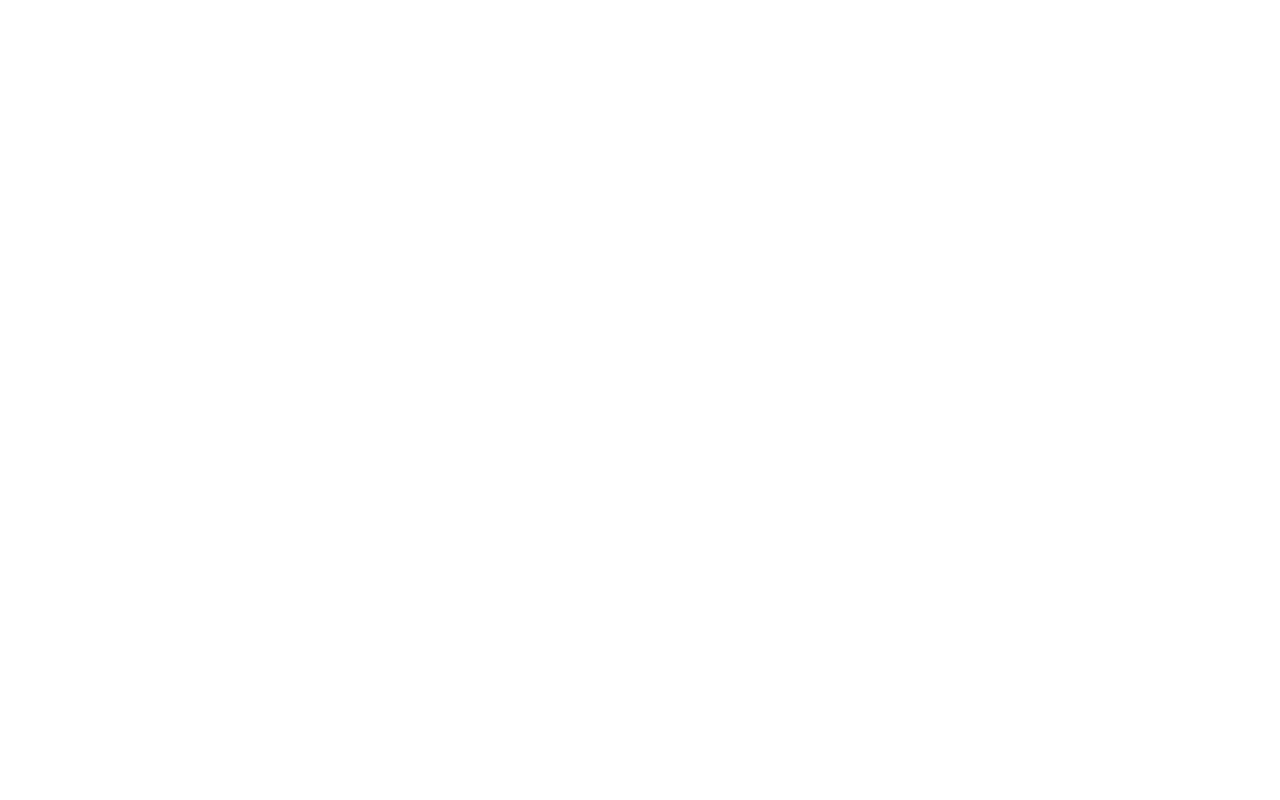
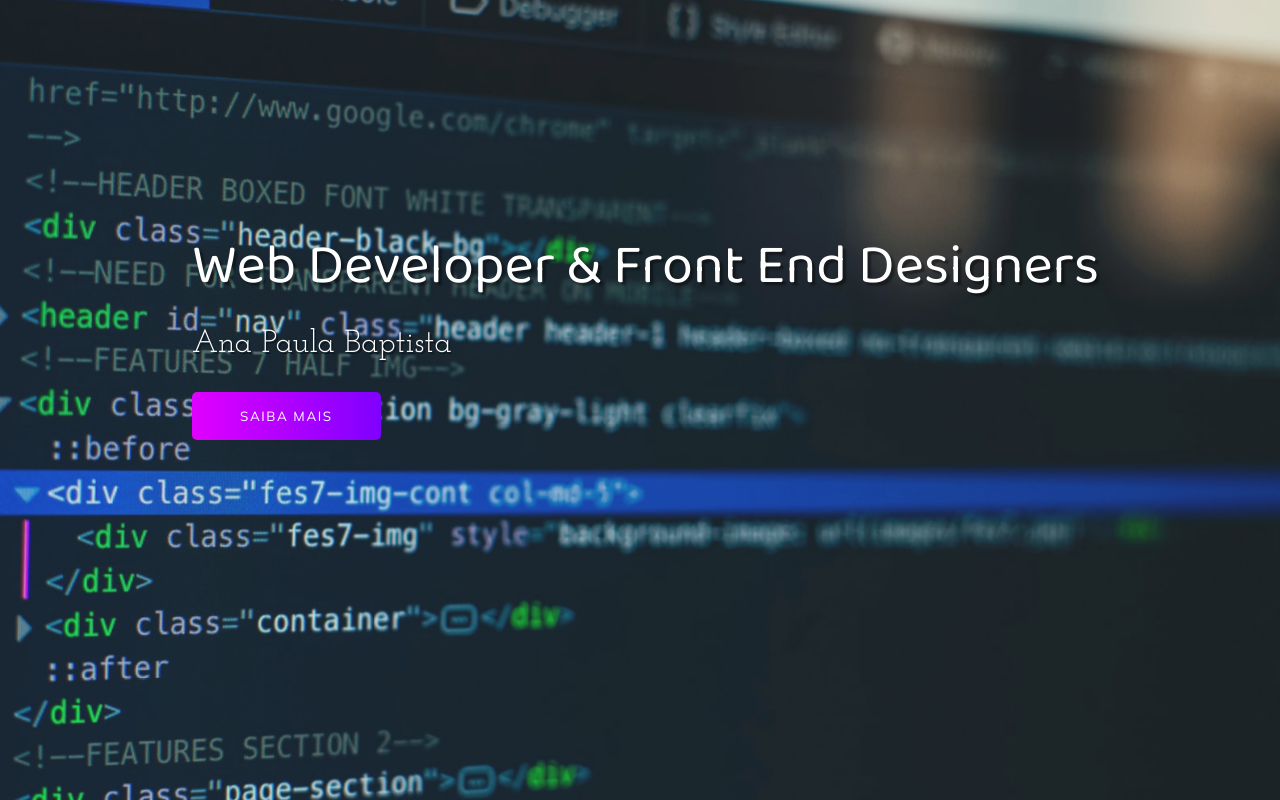
Before and after one commit to anapaulabds/portfoliodev, a plain HTML site: page index.html in a window 1280 px wide. Drawn offline with Linux system fonts and the light colour scheme.

Commit message:
:package: header

```diff
--- a/index.html
+++ b/index.html
@@ -1,13 +1,36 @@
 <!DOCTYPE html>
 <html lang="pt-br">
 <head>
-    <meta charset="UTF-8">
-    <meta http-equiv="X-UA-Compatible" content="IE=edge">
-    <meta name="viewport" content="width=device-width, initial-scale=1.0">
-    <link rel="stylesheet" href="style.css">
-    <title>Portfólio Dev</title>
+    <meta charset="UTF-8" />
+    <meta http-equiv="X-UA-Compatible" content="IE=edge" />
+    <meta name="viewport"              content="width=device-width, initial-scale=1.0" />
+
+  <link rel="stylesheet"       type="text/css"                  href="style.css" />
+
+  <link rel="apple-touch-icon" type="image/png" sizes="180x180" href="favicon/apple-touch-icon.png"/>
+  <link rel="icon"             type="image/png" sizes="32x32"   href="favicon/favicon-32x32.png"   />
+  <link rel="icon"             type="image/png" sizes="16x16"   href="favicon/favicon-16x16.png"   />
+  <link rel="manifest"                                          href="favicon/site.webmanifest"    />
+
+                                <title>Portfólio Dev</title>
+
 </head>
+
 <body>
+
+  <div class="container">
+      <header>
+          <div class="img-wrapper">
+              <img src="imagens/bg.jpg" alt="backgroundpicture" />
+          </div>
+
+          <div class="banner">
+              <h1>Web Developer & Front End Designers</h1>
+              <p>Ana Paula Baptista</p>
+              <button>Saiba Mais</button>
+          </div>
+      </header>
+  </div>
 
 </body>
 </html>
--- a/style.css
+++ b/style.css
@@ -1,3 +1,97 @@
 @import url('https://fonts.googleapis.com/css2?family=Baloo+Da+2:wght@400;500;600;700&family=Josefin+Slab:ital,wght@0,200;0,300;0,400;0,500;0,600;0,700;1,200;1,300&family=Mulish:ital,wght@0,200;0,300;0,400;1,200;1,300;1,400&display=swap');
 
 @import url("https://cdnjs.cloudflare.com/ajax/libs/font-awesome/5.15.2/css/all.min.css");
+
+* {
+    margin: 0;
+    padding: 0;
+}
+
+header {
+    width: 100%;
+    height: 100vh;
+    overflow: hidden;
+    position: relative;
+
+}
+
+.img-wrapper {
+    width: 100%;
+    height: 100%;
+    overflow: hidden;
+}
+
+.img-wrapper img {
+    width: 100%;
+    height: 100%;
+    object-fit: cover;
+    opacity: 0.9;
+    animation: zoom 25s ;
+}
+
+@keyframes zoom {
+    0% {
+        transform: scale(1.3);
+    }
+    100% {
+        transform: scale(1);
+    }
+}
+
+.banner {
+    position: absolute;
+    top: 30%;
+    left: 15%;
+}
+
+.banner h1 {
+    color: #ffffff;
+    font-size: 3.5rem;
+    font-family: "Baloo Da 2", serif;
+    font-weight: 200;
+    text-shadow: 0.2rem 0.2rem 2px rgba(0,0,0,.4);
+    line-height: 3.5rem;
+    margin-bottom: 2rem;
+    opacity: 0;
+    animation: moveBanner 1s 0.5s forwards;
+}
+
+.banner p {
+    font-family: "Josefin Slab", serif;
+    color: #ffffff;
+    font-size: 2rem;
+    text-shadow: .1rem .1rem  rgba(0,0,0,.4);
+    margin-bottom: 2rem;
+    opacity: 0;
+    animation: moveBanner 1s 0.7s forwards;
+}
+
+.banner button {
+    font-family: "Mulish", serif;
+    color: #fff;
+    text-transform: uppercase;
+    letter-spacing: .1rem;
+    background: #7F00FF;  /* fallback for old browsers */
+    background: -webkit-linear-gradient(to right, #E100FF, #7F00FF);  /* Chrome 10-25, Safari 5.1-6 */
+    background: linear-gradient(to right, #E100FF, #7F00FF); /* W3C, IE 10+/ Edge, Firefox 16+, Chrome 26+, Opera 12+, Safari 7+ */
+    padding: 1rem 3rem;
+    border: none;
+    border-radius: 5px;
+    cursor: pointer;
+    opacity: 0;
+    animation: moveBanner 1s 0.9s forwards;
+}
+
+.banner button:hover {
+    opacity: 0.8;
+}
+
+@keyframes moveBanner {
+    0% {
+        transform: translateY(10rem) rotateY(-30deg);
+    }
+    100% {
+        transform: translateY(0) rotateY(0deg);
+        opacity: 1;
+    }
+}
```
Also changed, not shown: favicon.ico (renamed from favicon/favicon.ico), favicon/about.txt (deleted), imagens/bg.jpg (added), 3 other files.
